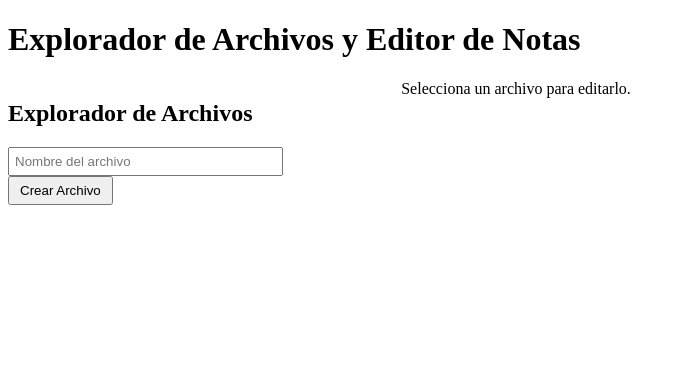
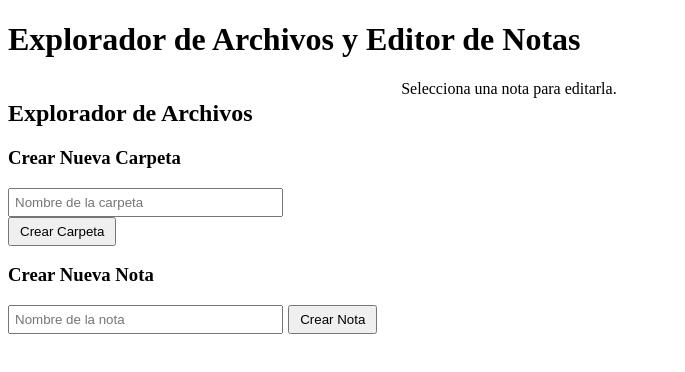
Before and after one commit to AlvaroEk/Explorador_Notas, a React (Vite) app: page / in a window 1280 px wide. Shown: the top 372 px of the page, without its empty margins (0-685 px from the left). Built offline with nearby package versions, Linux system fonts and the light colour scheme.

Commit message:
second commit

```diff
--- a/package.json
+++ b/package.json
@@ -14,13 +14,15 @@
     "quill": "^2.0.2",
     "react": "^18.3.1",
     "react-dom": "^18.3.1",
-    "react-quill": "^2.0.0"
+    "react-quill": "^2.0.0",
+    "uuid": "^10.0.0"
   },
   "devDependencies": {
     "@eslint/js": "^9.9.0",
     "@types/file-saver": "^2.0.7",
     "@types/react": "^18.3.3",
     "@types/react-dom": "^18.3.0",
+    "@types/uuid": "^10.0.0",
     "@vitejs/plugin-react-swc": "^3.5.0",
     "eslint": "^9.9.0",
     "eslint-plugin-react-hooks": "^5.1.0-rc.0",
--- a/src/App.tsx
+++ b/src/App.tsx
@@ -1,57 +1,115 @@
+// src/App.tsx
 import React, { useState, useEffect } from 'react';
 import FileExplorer from './FileExplorer';
 import NoteEditor from './NoteEditor';
-
-interface File {
-  name: string;
-  content: string;
-}
+import { FileSystemItem, Folder, Note } from './types';
+import { generateId } from './utils';
 
 const App: React.FC = () => {
-  const [files, setFiles] = useState<File[]>(() => {
-    const savedFiles = localStorage.getItem('files');
-    return savedFiles ? JSON.parse(savedFiles) : [];
+  const [fileSystem, setFileSystem] = useState<FileSystemItem[]>(() => {
+    const savedFileSystem = localStorage.getItem('fileSystem');
+    return savedFileSystem ? JSON.parse(savedFileSystem) : [];
   });
 
-  const [selectedFile, setSelectedFile] = useState<File | null>(null);
+  const [selectedNote, setSelectedNote] = useState<Note | null>(null);
 
-  // Guardar los archivos en localStorage cada vez que cambien
+  // Guardar el sistema de archivos en localStorage cada vez que cambie
   useEffect(() => {
-    localStorage.setItem('files', JSON.stringify(files));
-  }, [files]);
+    localStorage.setItem('fileSystem', JSON.stringify(fileSystem));
+  }, [fileSystem]);
 
-  // Crear un nuevo archivo y seleccionarlo
-  const handleCreateFile = (file: File) => {
-    setFiles(prevFiles => [...prevFiles, file]);
-    setSelectedFile(file); // Seleccionar el nuevo archivo automáticamente
+  // Función para crear una nueva carpeta
+  const handleCreateFolder = (parentId: string | null, folderName: string) => {
+    const newFolder: Folder = {
+      id: generateId(),
+      name: folderName,
+      type: 'folder',
+      children: [],
+    };
+    setFileSystem(prev => addItem(prev, parentId, newFolder));
   };
 
-  // Guardar cambios en un archivo
-  const handleSaveFile = (updatedFile: File) => {
-    setFiles(prevFiles =>
-      prevFiles.map(file => (file.name === updatedFile.name ? updatedFile : file))
-    );
-    setSelectedFile(null); // Opcional: Limpiar la selección después de guardar
+  // Función para crear una nueva nota
+  const handleCreateNote = (parentId: string | null, noteName: string) => {
+    const newNote: Note = {
+      id: generateId(),
+      name: noteName,
+      type: 'file',
+      content: '',
+    };
+    setFileSystem(prev => addItem(prev, parentId, newNote));
+    setSelectedNote(newNote);
+  };
+
+  // Función para agregar un ítem al sistema de archivos
+  const addItem = (
+    items: FileSystemItem[],
+    parentId: string | null,
+    newItem: FileSystemItem
+  ): FileSystemItem[] => {
+    if (parentId === null) {
+      return [...items, newItem];
+    }
+
+    return items.map(item => {
+      if (item.type === 'folder' && item.id === parentId) {
+        return {
+          ...item,
+          children: [...item.children, newItem],
+        };
+      } else if (item.type === 'folder') {
+        return {
+          ...item,
+          children: addItem(item.children, parentId, newItem),
+        };
+      }
+      return item;
+    });
+  };
+
+  // Función para seleccionar una nota
+  const handleSelectNote = (note: Note) => {
+    setSelectedNote(note);
+  };
+
+  // Función para guardar cambios en una nota
+  const handleSaveNote = (updatedNote: Note) => {
+    setFileSystem(prev => updateNote(prev, updatedNote));
+    setSelectedNote(updatedNote);
+  };
+
+  // Función para actualizar una nota en el sistema de archivos
+  const updateNote = (items: FileSystemItem[], updatedNote: Note): FileSystemItem[] => {
+    return items.map(item => {
+      if (item.type === 'file' && item.id === updatedNote.id) {
+        return updatedNote;
+      } else if (item.type === 'folder') {
+        return {
+          ...item,
+          children: updateNote(item.children, updatedNote),
+        };
+      }
+      return item;
+    });
   };
 
   return (
     <div>
       <h1>Explorador de Archivos y Editor de Notas</h1>
-
       <div style={{ display: 'flex', gap: '20px' }}>
         {/* Explorador de archivos */}
         <div style={{ width: '30%' }}>
           <FileExplorer
-            files={files}
-            onFileSelect={setSelectedFile}
-            onCreateFile={handleCreateFile}
-            selectedFile={selectedFile} // Pasar el archivo seleccionado para resaltar
+            fileSystem={fileSystem}
+            onCreateFolder={handleCreateFolder}
+            onCreateNote={handleCreateNote}
+            onSelectNote={handleSelectNote}
           />
         </div>
 
         {/* Editor de notas */}
         <div style={{ width: '70%' }}>
-          <NoteEditor file={selectedFile} onSave={handleSaveFile} />
+          <NoteEditor note={selectedNote} onSave={handleSaveNote} />
         </div>
       </div>
     </div>
--- a/src/FileExplorer.tsx
+++ b/src/FileExplorer.tsx
@@ -1,75 +1,194 @@
+// src/FileExplorer.tsx
 import React, { useState } from 'react';
+import { FileSystemItem, Folder, Note } from './types';
 
-interface File {
-  name: string;
-  content: string;
+interface FileExplorerProps {
+  fileSystem: FileSystemItem[];
+  onCreateFolder: (parentId: string | null, folderName: string) => void;
+  onCreateNote: (parentId: string | null, noteName: string) => void;
+  onSelectNote: (note: Note) => void;
 }
 
-interface FileExplorerProps {
-  files: File[];
-  onFileSelect: (file: File) => void;
-  onCreateFile: (file: File) => void;
-  selectedFile: File | null; // Nueva prop para el archivo seleccionado
-}
+const FileExplorer: React.FC<FileExplorerProps> = ({
+  fileSystem,
+  onCreateFolder,
+  onCreateNote,
+  onSelectNote,
+}) => {
+  const [expandedFolders, setExpandedFolders] = useState<Set<string>>(new Set());
+  const [parentIdForNewFolder, setParentIdForNewFolder] = useState<string | null>(null);
+  const [parentIdForNewNote, setParentIdForNewNote] = useState<string | null>(null);
+  const [newFolderName, setNewFolderName] = useState('');
+  const [newNoteName, setNewNoteName] = useState('');
 
-const FileExplorer: React.FC<FileExplorerProps> = ({ files, onFileSelect, onCreateFile, selectedFile }) => {
-  const [newFileName, setNewFileName] = useState('');
+  // Función para alternar la expansión de carpetas
+  const toggleFolder = (folderId: string) => {
+    const newExpandedFolders = new Set(expandedFolders);
+    if (newExpandedFolders.has(folderId)) {
+      newExpandedFolders.delete(folderId);
+    } else {
+      newExpandedFolders.add(folderId);
+    }
+    setExpandedFolders(newExpandedFolders);
+  };
 
-  // Crear un nuevo archivo
-  const createNewFile = () => {
-    if (!newFileName.trim()) return alert('El nombre del archivo no puede estar vacío.');
+  // Función para renderizar el árbol de archivos y carpetas
+  const renderFileSystem = (items: FileSystemItem[], parentId: string | null = null) => {
+    return (
+      <ul style={{ listStyleType: 'none', paddingLeft: parentId ? '20px' : '0' }}>
+        {items.map(item => (
+          <li key={item.id}>
+            <div style={{ display: 'flex', alignItems: 'center' }}>
+              {item.type === 'folder' ? (
+                <>
+                  <span
+                    onClick={() => toggleFolder(item.id)}
+                    style={{ cursor: 'pointer', marginRight: '5px' }}
+                  >
+                    {expandedFolders.has(item.id) ? '📂' : '📁'}
+                  </span>
+                  <span onClick={() => toggleFolder(item.id)} style={{ cursor: 'pointer' }}>
+                    {item.name}
+                  </span>
+                </>
+              ) : (
+                <span
+                  onClick={() => onSelectNote(item)}
+                  style={{ cursor: 'pointer', marginLeft: '20px' }}
+                >
+                  📝 {item.name}
+                </span>
+              )}
+            </div>
+            {item.type === 'folder' && expandedFolders.has(item.id) && (
+              <>
+                {renderFileSystem(item.children, item.id)}
+                {/* Botones para crear carpetas y notas dentro de la carpeta */}
+                <div style={{ marginLeft: '20px', marginTop: '5px' }}>
+                  <button onClick={() => setParentIdForNewFolder(item.id)}>+ Carpeta</button>
+                  <button onClick={() => setParentIdForNewNote(item.id)} style={{ marginLeft: '5px' }}>
+                    + Nota
+                  </button>
+                </div>
+              </>
+            )}
+          </li>
+        ))}
+      </ul>
+    );
+  };
 
-    // Verificar si el nombre del archivo ya existe
-    if (files.some(file => file.name === newFileName.trim())) {
-      return alert('Ya existe un archivo con ese nombre.');
-    }
+  // Función para manejar la creación de carpetas
+  const handleCreateFolder = () => {
+    if (!newFolderName.trim()) return alert('El nombre de la carpeta no puede estar vacío.');
+    onCreateFolder(parentIdForNewFolder, newFolderName.trim());
+    setNewFolderName('');
+    setParentIdForNewFolder(null);
+  };
 
-    const newFile: File = { name: newFileName.trim(), content: '' };
-    onCreateFile(newFile);
-    setNewFileName('');
+  // Función para manejar la creación de notas
+  const handleCreateNote = () => {
+    if (!newNoteName.trim()) return alert('El nombre de la nota no puede estar vacío.');
+    onCreateNote(parentIdForNewNote, newNoteName.trim());
+    setNewNoteName('');
+    setParentIdForNewNote(null);
   };
 
   return (
     <div>
       <h2>Explorador de Archivos</h2>
 
-      {/* Listado de archivos */}
-      <ul>
-        {files.map(file => (
-          <li
-            key={file.name}
-            onClick={() => onFileSelect(file)}
-            style={{
-              cursor: 'pointer',
-              backgroundColor: selectedFile?.name === file.name ? '#e0e0e0' : 'transparent',
-              padding: '5px',
-              borderRadius: '4px',
-              marginBottom: '5px',
-            }}
-          >
-            {file.name}
-          </li>
-        ))}
-      </ul>
+      {/* Renderizar el sistema de archivos */}
+      {renderFileSystem(fileSystem)}
 
-      {/* Crear un nuevo archivo */}
+      {/* Formulario para crear una nueva carpeta en el nivel raíz */}
       <div style={{ marginTop: '20px' }}>
+        <h3>Crear Nueva Carpeta</h3>
         <input
           type="text"
-          placeholder="Nombre del archivo"
-          value={newFileName}
-          onChange={e => setNewFileName(e.target.value)}
+          placeholder="Nombre de la carpeta"
+          value={newFolderName}
+          onChange={e => setNewFolderName(e.target.value)}
           onKeyDown={e => {
             if (e.key === 'Enter') {
-              createNewFile();
+              handleCreateFolder();
             }
           }}
           style={{ padding: '5px', width: '70%', marginRight: '5px' }}
         />
-        <button onClick={createNewFile} style={{ padding: '5px 10px' }}>
-          Crear Archivo
+        <button onClick={handleCreateFolder} style={{ padding: '5px 10px' }}>
+          Crear Carpeta
         </button>
       </div>
+
+      {/* Formulario para crear una nueva nota en el nivel raíz */}
+      <div style={{ marginTop: '10px' }}>
+        <h3>Crear Nueva Nota</h3>
+        <input
+          type="text"
+          placeholder="Nombre de la nota"
+          value={newNoteName}
+          onChange={e => setNewNoteName(e.target.value)}
+          onKeyDown={e => {
+            if (e.key === 'Enter') {
+              handleCreateNote();
+            }
+          }}
+          style={{ padding: '5px', width: '70%', marginRight: '5px' }}
+        />
+        <button onClick={handleCreateNote} style={{ padding: '5px 10px' }}>
+          Crear Nota
+        </button>
+      </div>
+
+      {/* Formularios para crear carpetas y notas dentro de carpetas */}
+      {parentIdForNewFolder && (
+        <div style={{ marginTop: '10px' }}>
+          <h3>Crear Carpeta en la Carpeta Seleccionada</h3>
+          <input
+            type="text"
+            placeholder="Nombre de la carpeta"
+            value={newFolderName}
+            onChange={e => setNewFolderName(e.target.value)}
+            onKeyDown={e => {
+              if (e.key === 'Enter') {
+                handleCreateFolder();
+              }
+            }}
+            style={{ padding: '5px', width: '70%', marginRight: '5px' }}
+          />
+          <button onClick={handleCreateFolder} style={{ padding: '5px 10px' }}>
+            Crear Carpeta
+          </button>
+          <button onClick={() => setParentIdForNewFolder(null)} style={{ marginLeft: '5px' }}>
+            Cancelar
+          </button>
+        </div>
+      )}
+
+      {parentIdForNewNote && (
+        <div style={{ marginTop: '10px' }}>
+          <h3>Crear Nota en la Carpeta Seleccionada</h3>
+          <input
+            type="text"
+            placeholder="Nombre de la nota"
+            value={newNoteName}
+            onChange={e => setNewNoteName(e.target.value)}
+            onKeyDown={e => {
+              if (e.key === 'Enter') {
+                handleCreateNote();
+              }
+            }}
+            style={{ padding: '5px', width: '70%', marginRight: '5px' }}
+          />
+          <button onClick={handleCreateNote} style={{ padding: '5px 10px' }}>
+            Crear Nota
+          </button>
+          <button onClick={() => setParentIdForNewNote(null)} style={{ marginLeft: '5px' }}>
+            Cancelar
+          </button>
+        </div>
+      )}
     </div>
   );
 };
--- /dev/null
+++ b/src/types.ts
@@ -0,0 +1,18 @@
+// src/types.ts
+export interface FileBase {
+    id: string;
+    name: string;
+    type: 'folder' | 'file';
+  }
+
+  export interface Folder extends FileBase {
+    type: 'folder';
+    children: Array<Folder | Note>;
+  }
+
+  export interface Note extends FileBase {
+    type: 'file';
+    content: string;
+  }
+
+  export type FileSystemItem = Folder | Note;
--- /dev/null
+++ b/src/utils.ts
@@ -0,0 +1,4 @@
+// src/utils.ts
+import { v4 as uuidv4 } from 'uuid';
+
+export const generateId = (): string => uuidv4();
```
Also changed, not shown: src/NoteEditor.tsx (+15 -18 lines), 1 other file (tests, documents, lock files or other folders).
